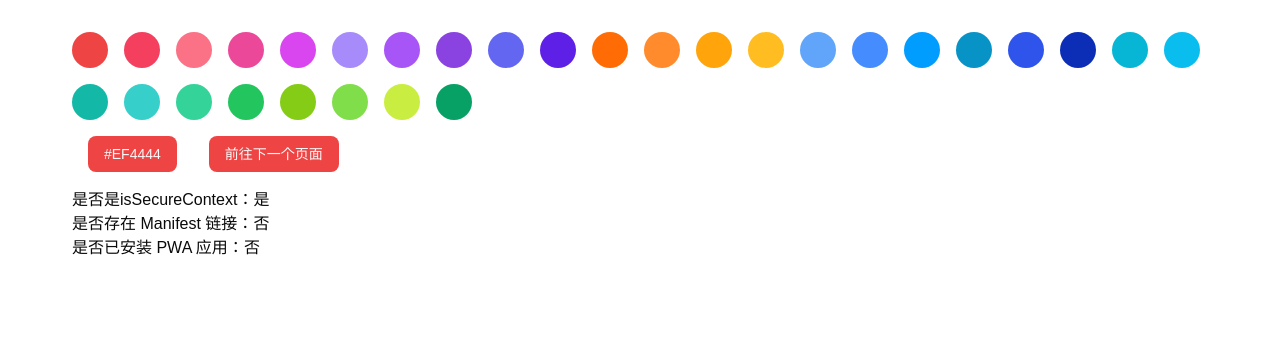
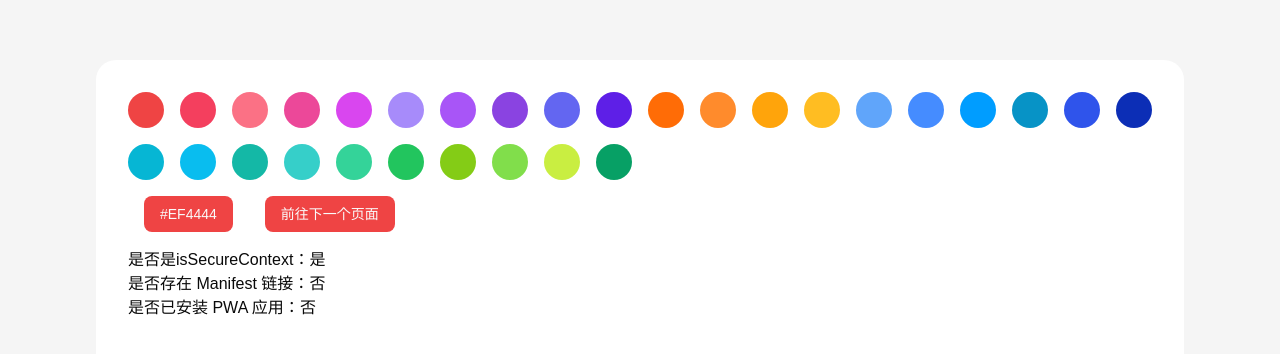
Before and after one commit to songmm820/my-react-app, a React (Vite) app: page / in a window 1280 px wide. Shown: the top 354 px of the page. Built offline with nearby package versions, Linux system fonts and the light colour scheme.

Commit message:
feat: layout init

```diff
--- a/src/App.css
+++ b/src/App.css
@@ -1,7 +1,19 @@
 #root {
-  width: 100%;
-  height: 100%;
-  overflow: hidden;
-  max-width: 1200px;
-  margin: 0 auto;
+    overflow: hidden;
+    margin: auto;
+    width: 85%;
+    max-width: 1200px;
+    height: 85%;
+    background: #ffffff;
+    position: absolute;
+    top: 50%;
+    left: 50%;
+    transform: translate(-50%, -50%);
+    border-radius: 20px;
+
+    /* 宽度小于1000px */
+    @media screen and (max-width: 840px) {
+        width: 100%;
+        height: 100%;
+    }
 }
--- a/src/index.css
+++ b/src/index.css
@@ -11,8 +11,9 @@
 
 body {
   margin: 0;
-  min-width: 320px;
   font-size: 1rem;
+  background-color: #f5f5f5;
+  position: relative;
 }
 
 :root {
```
